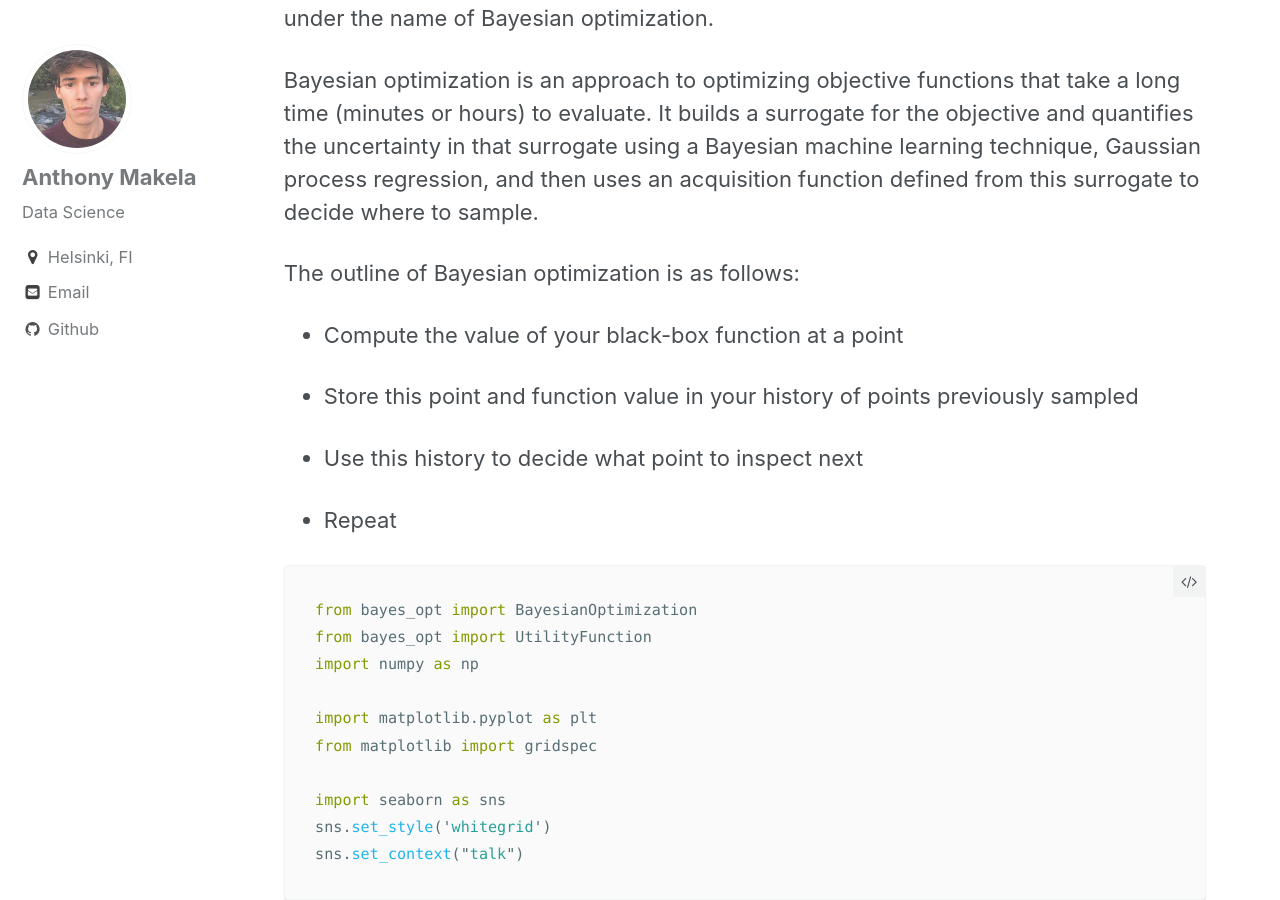
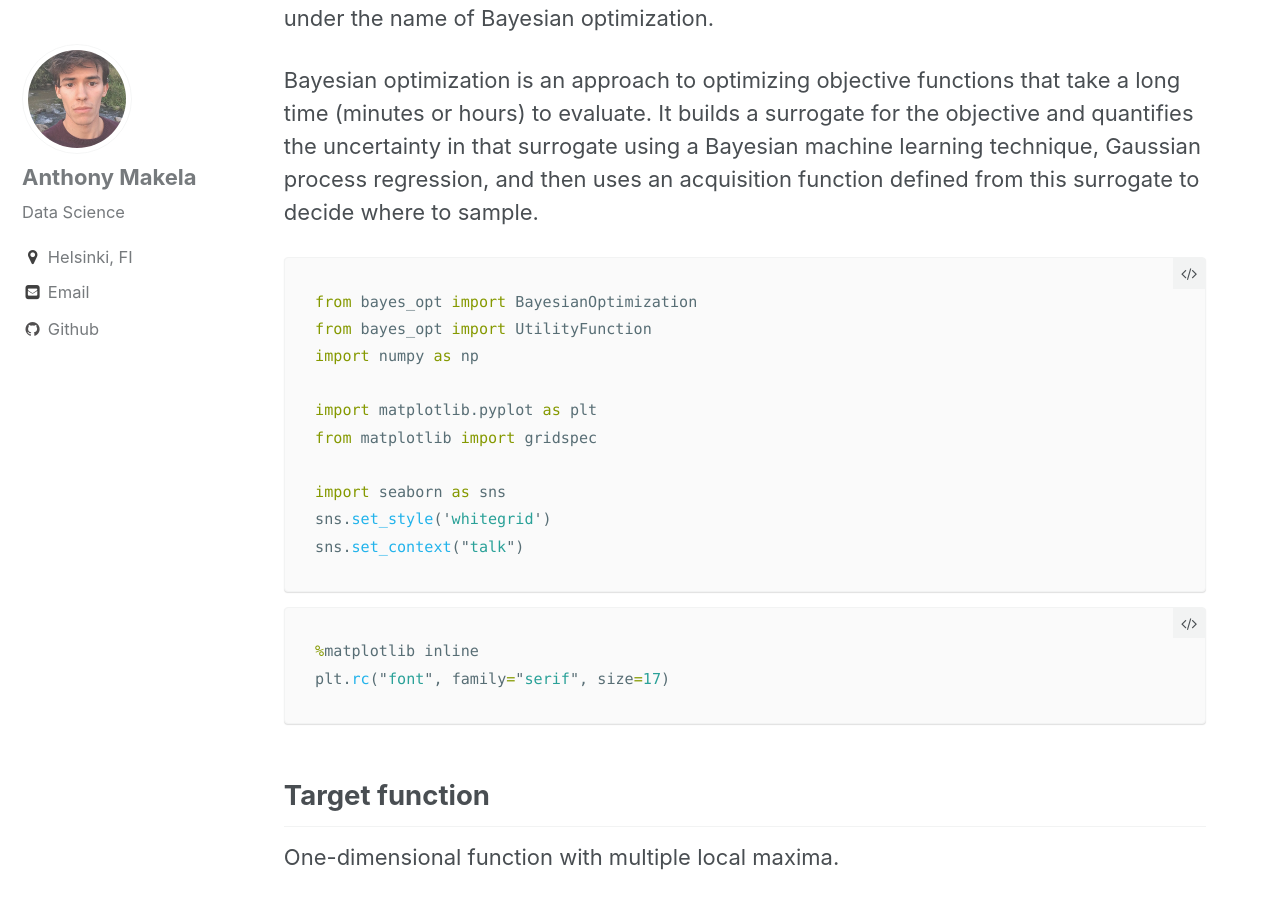
Before and after one commit to anthonymakela/anthonymakela.github.io, a Jekyll site: the page built from _posts/2017-04-09-Bayesian-Optimization.md, in a window 1280 px wide and 900 px high, scrolled down 392 px. Built offline with Jekyll 4.4.1, drawn with Linux system fonts in a browser that asks for light colours; nearby versions of some CDN libraries; formulas are drawn with MathJax 3.

Commit message:
Bayesian Optimization

````diff
--- a/_posts/2017-04-09-Bayesian-Optimization.md
+++ b/_posts/2017-04-09-Bayesian-Optimization.md
@@ -17,15 +17,6 @@ and quantifies the uncertainty in that surrogate using a Bayesian machine learni
 process regression, and then uses an acquisition function defined from this surrogate to decide where to
 sample.
 
-The outline of Bayesian optimization is as follows:
-
-* Compute the value of your black-box function at a point
-
-* Store this point and function value in your history of points previously sampled
-
-* Use this history to decide what point to inspect next
-
-* Repeat
 
 ```python
 from bayes_opt import BayesianOptimization
````
